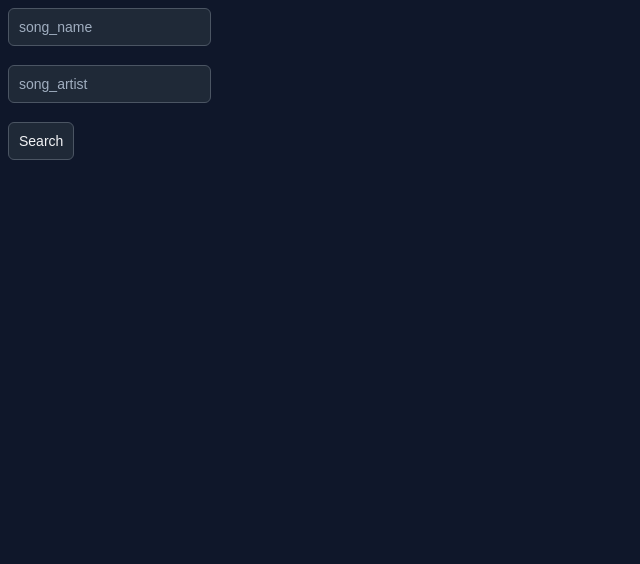
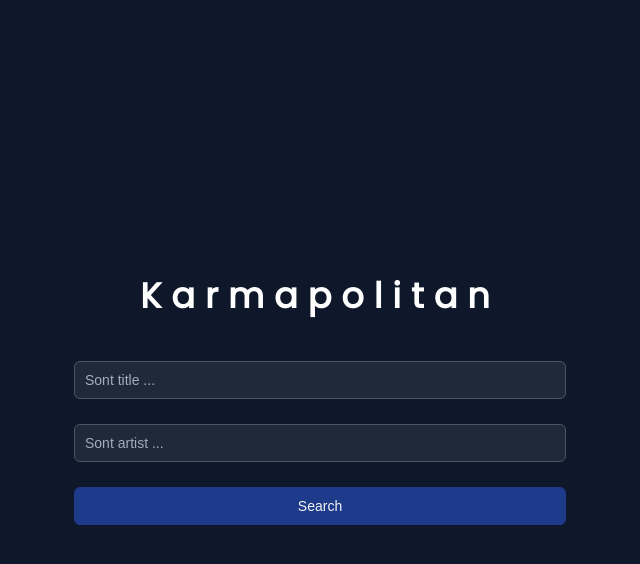
Before and after one commit to gheorghe133/Karmapolitan, an Angular app: page / in a window 1280 px wide. Shown: the top 564 px of the page, without its empty margins (0-640 px from the left). Built offline with nearby package versions, Linux system fonts and the light colour scheme.

Commit message:
Created based layout

```diff
--- a/src/app/app.component.ts
+++ b/src/app/app.component.ts
@@ -15,22 +15,34 @@ import { LyricsService } from "./services/LyricsService/lyrics.service";
   standalone: true,
   imports: [ReactiveFormsModule, FormsModule, CommonModule, RouterOutlet],
   template: `
+    <section class="section">
+      <div class="container-form">
+        <h1 class="title">Karmapolitan</h1>
         <form [formGroup]="searchForm" (onSubmit)="search()">
-      <input type="text" placeholder="song_name" formControlName="song_name" />
+          <input
+            type="text"
+            placeholder="Sont title ..."
+            formControlName="song_name"
+          />
           <br />
           <input
             type="text"
-        placeholder="song_artist"
+            placeholder="Sont artist ..."
             formControlName="song_artist"
           />
           <br />
           <button (click)="search()">Search</button>
         </form>
 
-    <div class="information">
+        <div class="error-container">
           @if (this.hasError) {
           <p class="error">{{ this.errorMessage }}</p>
-      } @else{
+          }
+        </div>
+      </div>
+      <div class="container-lyrics">
+        <div class="information">
+          @if (!this.hasError) {
           <img
             class="image"
             src="{{ this.lyrics?.header_image_url }}"
@@ -40,16 +52,46 @@ import { LyricsService } from "./services/LyricsService/lyrics.service";
           <p class="lyrics">{{ this.lyrics?.lyrics }}</p>
           }
         </div>
+      </div>
+    </section>
   `,
   styles: [
     `
+      .section {
+        width: 100%;
+        height: 100%;
+        display: flex;
+        justify-content: space-between;
+        align-items: center;
+      }
+
+      .container-form {
+        width: 100%;
+        height: 100%;
+        display: flex;
+        flex-direction: column;
+        justify-content: center;
+        align-items: center;
+
+        .title {
+          font-size: 35px;
+          letter-spacing: 10px;
+        }
+
         form {
+          width: 80%;
+          padding: 10px;
+          display: flex;
+          flex-direction: column;
+          justify-content: center;
+          align-items: center;
+
           input[type="text"] {
+            width: 100%;
             border: 1px solid #d1d5db;
             color: #f3f4f6;
             font-size: 0.875rem;
             border-radius: 0.375rem;
-          display: block;
             padding: 0.625rem;
             background-color: #1f2937;
             border-color: #4b5563;
@@ -61,22 +103,36 @@ import { LyricsService } from "./services/LyricsService/lyrics.service";
           }
 
           button {
+            width: 100%;
             border: 1px solid #d1d5db;
             color: #f3f4f6;
             font-size: 0.875rem;
             border-radius: 0.375rem;
             display: block;
             padding: 0.625rem;
-          background-color: #1f2937;
-          border-color: #4b5563;
+            background-color: #1e3a8a;
+            border-color: #1e3a8a;
             outline: none;
             cursor: pointer;
           }
         }
 
+        .error-container {
+          height: 25px;
+        }
+
+        .error {
+          font-weight: 600;
+          color: #e11d48;
+        }
+      }
+
+      .container-lyrics {
+        width: 100%;
+        height: 100%;
+        overflow-y: auto;
+
         .information {
-        margin-top: 25px;
-
           .image {
             width: 300px;
           }
@@ -85,10 +141,6 @@ import { LyricsService } from "./services/LyricsService/lyrics.service";
             white-space: pre-wrap;
             line-height: 24px;
           }
-
-        .error {
-          font-weight: 600;
-          color: red;
         }
       }
     `,
--- a/src/styles.scss
+++ b/src/styles.scss
@@ -2,9 +2,26 @@
 
 @import url("https://fonts.googleapis.com/css2?family=Poppins:ital,wght@0,200;0,400;1,300&family=Rubik:wght@500&display=swap");
 
+:root {
+  --background-color: #0f172a;
+  --text-color: white;
+  --font-primary: "Poppins", sans-serif;
+  --font-secondary: "Rubik", sans-serif;
+}
+
+* {
+  box-sizing: border-box;
+}
+
+body,
+html {
+  height: 100%;
+  margin: 0;
+  padding: 0;
+}
+
 body {
-  background-color: #0f172a;
-  color: white;
-  font-family: "Poppins", sans-serif;
-  font-family: "Rubik", sans-serif;
+  background-color: var(--background-color);
+  color: var(--text-color);
+  font-family: var(--font-primary), var(--font-secondary);
 }
```
Lines whose indentation alone changed are shown as unchanged.
